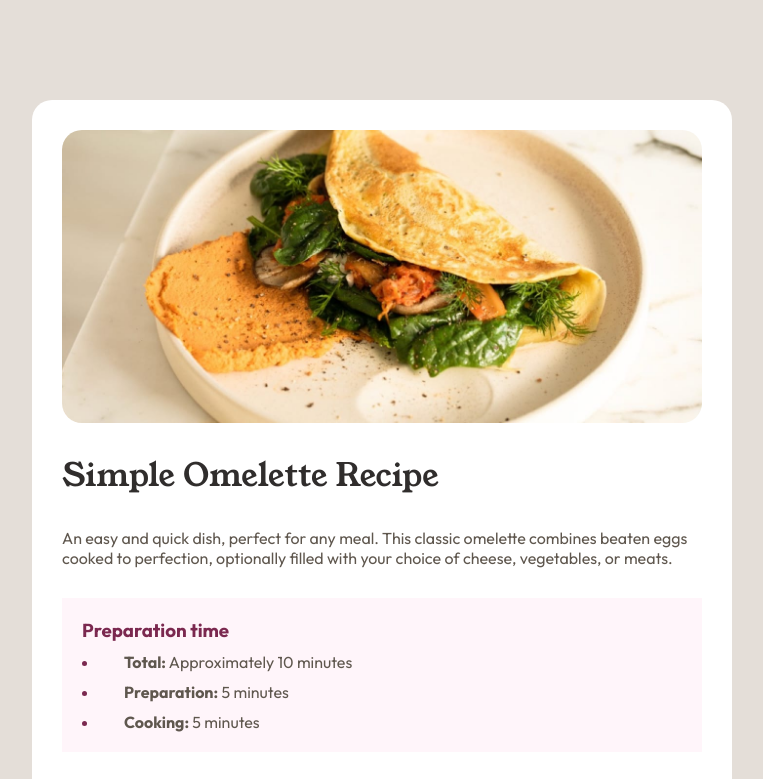
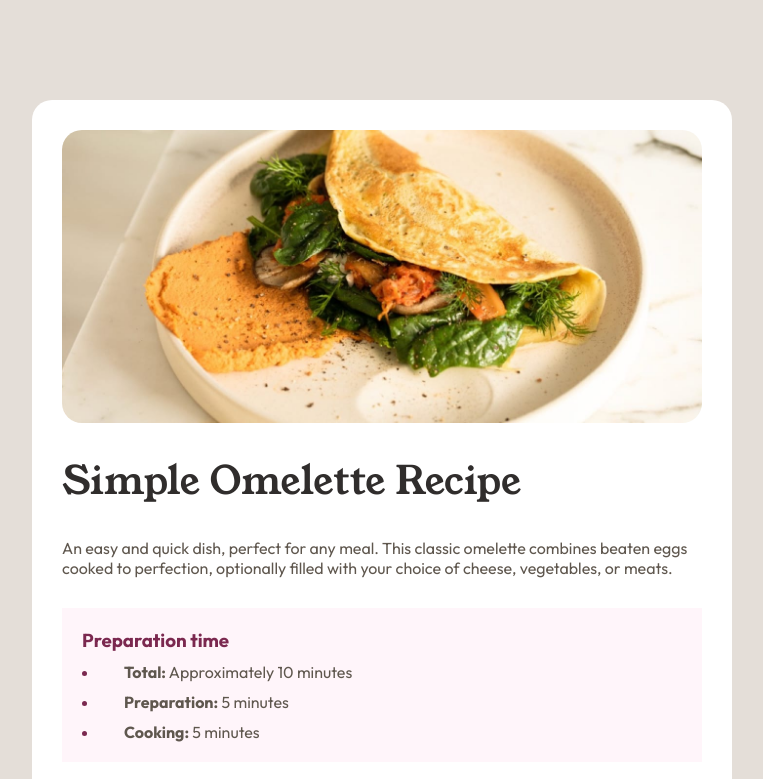
Before and after one commit to DandyHype/recipe-page-main, a plain HTML site: page index.html in a window 1280 px wide. Shown: the top 779 px of the page, without its empty margins (258-1021 px from the left). Drawn offline with Linux system fonts and the light colour scheme.

Commit message:
fixet h1 size (#2)

```diff
--- a/index.html
+++ b/index.html
@@ -62,6 +62,7 @@
     }
 
     h1 {
+      font-size: 39px;
       font-family: YoungSerif, sans-serif;
       font-weight: 400;
       color: var(--Dark-Charcoal);
```
